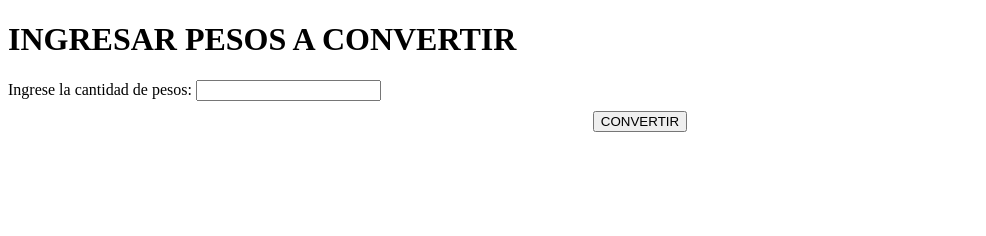
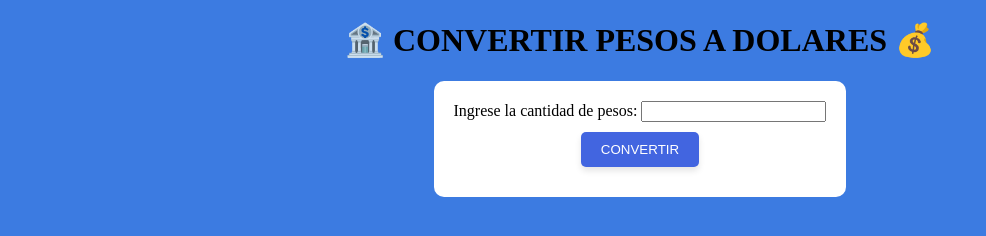
Before and after one commit to Alexismoreyra/dolar-app, a website: page docs/index.html in a window 1280 px wide. Shown: the whole page, without its empty margins (0-986 px from the left). Drawn offline with Linux system fonts and the light colour scheme; files that its build step writes are made by us from their sources.

Commit message:
cambios_1

```diff
--- a/docs/assets/index-CwIussCa.css
+++ /dev/null
@@ -1 +0,0 @@
-button{display:block;margin:10px auto}
--- /dev/null
+++ b/docs/assets/index-DVdXgmoI.css
@@ -0,0 +1 @@
+body{background-color:#3576e0f5;display:flex;align-items:center;height:100vh;margin:0;flex-direction:column;align-content:stretch;justify-content:flex-start}form{background-color:#fff;padding:20px;border-radius:10px}button{display:block;margin:10px auto;border:none;background-color:#4265e0;color:#fff;padding:10px 20px;border-radius:5px;box-shadow:0 4px 6px #0000001a;transition:transform .2s,box-shadow .2s}button:hover{transform:translateY(-2px);box-shadow:0 6px 8px #00000026}button:active{transform:translateY(1px);box-shadow:0 2px 4px #0000001a}
--- a/docs/index.html
+++ b/docs/index.html
@@ -4,11 +4,11 @@
 <meta charset="UTF-8">
 <meta name="viewport" content="width=device-width, initial-scale=1.0">
 <title>Dolar APP Alexis</title>
-  <link rel="stylesheet" crossorigin href="/app-calculadora-edad/assets/index-CwIussCa.css">
+  <link rel="stylesheet" crossorigin href="/dolar-app/assets/index-DVdXgmoI.css">
 </head>
 <body>
 
-<h1>INGRESAR PESOS A CONVERTIR</h1>
+<h1>🏦 CONVERTIR PESOS A DOLARES  💰</h1>
 
 <form id="converterForm">
     <label for="pesos">Ingrese la cantidad de pesos:</label>
```
